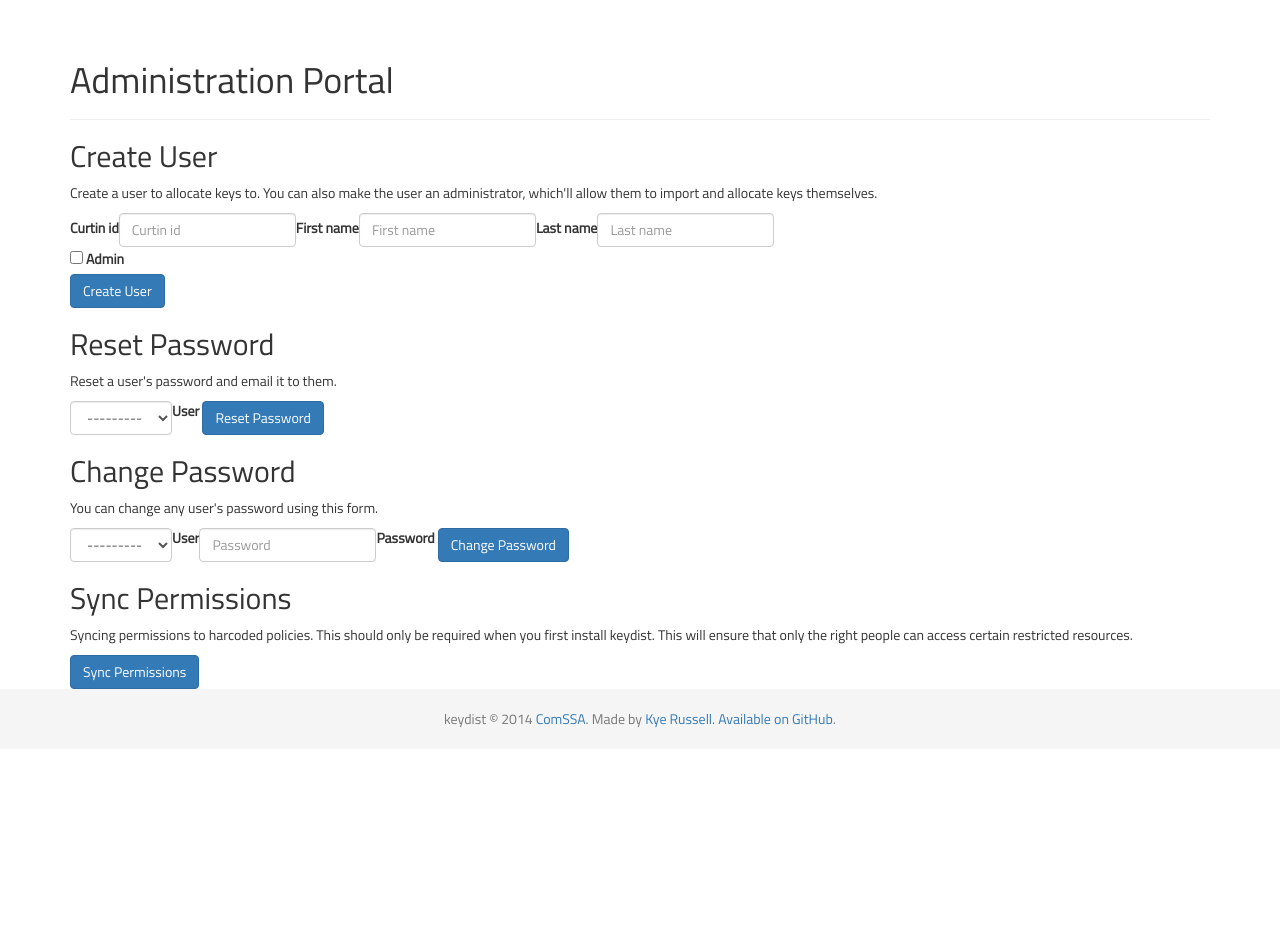
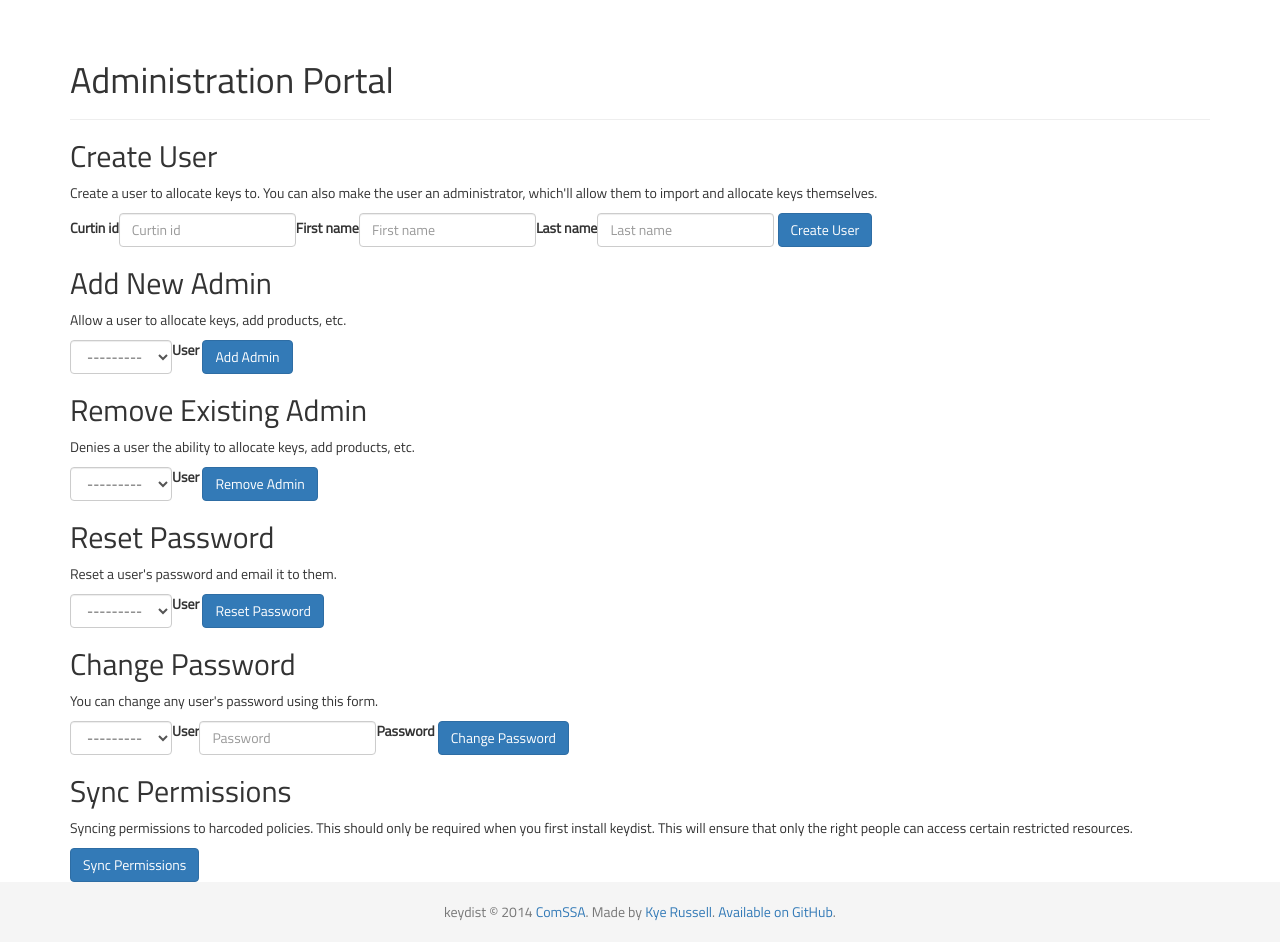
Before and after one commit to ComSSA/keydist, a Django app: page /accounts/admin in a window 1280 px wide. Shown: the part 52-994 px from the top of the page. Before the commit the page ends 780 px from the top, so only its background shows below. Run offline with Django 3.2, Linux system fonts and the light colour scheme; the visitor is signed in with stand-in values (Sample User, id 1); parts of the project's set-up code (start-up, migrations or seed data) failed here and were passed over; some libraries are stand-ins or nearby versions.

Commit message:
added ability to toggle admin status on or off

```diff
--- a/accounts/forms.py
+++ b/accounts/forms.py
@@ -14,10 +14,6 @@ class CreateUserForm(forms.Form):
 
     last_name = forms.CharField(
         max_length = 30
-    )
-
-    admin = forms.BooleanField(
-        required = False
     )
 
 class LoginForm(forms.Form):
@@ -61,6 +57,22 @@ class UserSelectionForm(forms.Form):
             })
         )
 
+class NonAdminSelectionForm(forms.Form):
+    user = forms.ModelChoiceField(
+        get_user_model().objects.filter(is_superuser = False),
+        widget = forms.Select(attrs = {
+            'class': 'col-md-4'
+            })
+        )
+
+class AdminSelectionForm(forms.Form):
+    user = forms.ModelChoiceField(
+        get_user_model().objects.filter(is_superuser = True),
+        widget = forms.Select(attrs = {
+            'class': 'col-md-4'
+        })
+    )
+
 class AdminChangePasswordForm(forms.Form):
     user = forms.ModelChoiceField(
         get_user_model().objects.all(),
--- a/accounts/templates/accounts/admin.html
+++ b/accounts/templates/accounts/admin.html
@@ -15,6 +15,27 @@ allow them to import and allocate keys themselves.</p>
 		{% bootstrap_button 'Create User' button_type='submit' %}
 	{% endbuttons %}
 </form>
+
+<h2>Add New Admin</h2>
+<p>Allow a user to allocate keys, add products, etc.</p>
+<form action="{% url 'accounts:admin-add-admin' %}" method="post" class="form-inline">
+	{% csrf_token %}
+	{% bootstrap_form add_admin_form layout='inline' %}
+	{% buttons %}
+		{% bootstrap_button 'Add Admin' button_type='submit' %}
+	{% endbuttons %}
+</form>
+
+<h2>Remove Existing Admin</h2>
+<p>Denies a user the ability to allocate keys, add products, etc.</p>
+<form action="{% url 'accounts:admin-remove-admin' %}" method="post" class="form-inline">
+	{% csrf_token %}
+	{% bootstrap_form remove_admin_form layout='inline' %}
+	{% buttons %}
+		{% bootstrap_button 'Remove Admin' button_type='submit' %}
+	{% endbuttons %}
+</form>
+
 
 <h2>Reset Password</h2>
 <p>Reset a user's password and email it to them.</p>
--- a/accounts/urls.py
+++ b/accounts/urls.py
@@ -26,6 +26,18 @@ urlpatterns = patterns('',
         permission_required('accounts.create_kanriuser')
         (views.admin_create_user),
         name = 'admin-createuser'
+    ),
+
+    url(r'^admin/add_admin$',
+        permission_required('accounts.change_kanriuser')
+        (views.admin_add_admin),
+        name = 'admin-add-admin'
+    ),
+
+    url(r'^admin/remove_admin$',
+        permission_required('accounts.change_kanriuser')
+        (views.admin_remove_admin),
+        name = 'admin-remove-admin'
     ),
 
     url(r'^admin/pass$',
--- a/accounts/views.py
+++ b/accounts/views.py
@@ -37,9 +37,13 @@ def logout(request):
 def admin(request):
     change_password_form = AdminChangePasswordForm()
     reset_password_form = UserSelectionForm()
+    add_admin_form = NonAdminSelectionForm()
+    remove_admin_form = AdminSelectionForm()
     create_user_form = CreateUserForm()
     return render(request, 'accounts/admin.html', {
         'password_form': change_password_form,
+        'add_admin_form': add_admin_form,
+        'remove_admin_form': remove_admin_form,
         'reset_password_form': reset_password_form,
         'create_user_form': create_user_form
         })
@@ -111,44 +115,13 @@ def admin_create_user(request):
         form = CreateUserForm(request.POST)
         if form.is_valid():
             try:
-                if form.cleaned_data['admin']:
-                    pw = get_user_model().objects.make_random_password()
-                    u = get_user_model().objects.create_superuser(
-                        form.cleaned_data['curtin_id'],
-                        form.cleaned_data['first_name'],
-                        form.cleaned_data['last_name'],
-                        pw
-                    )
-
-                    u.save()
-
-                    message = """\
-                            Dear %s,
-
-                            %s has made you an administrator on keydist.
-
-                            Your password has been set to: '%s'.
-
-                            --
-                            keydist
-                            http://keydist.comssa.org.au/
-                            """ % (u.first_name, request.user.first_name, pw)
-
-                    send_mail(
-                        subject = 'Welcome to keydist',
-                        message = dedent(message),
-                        from_email = 'keydist@comssa.org.au',
-                        recipient_list = (u.email,),
-                    )
-                    messages.success(request, 'The user has been created and a password has been emailed to them.')
-                else:
-                    u = get_user_model().objects.create_user(
-                        form.cleaned_data['curtin_id'],
-                        form.cleaned_data['first_name'],
-                        form.cleaned_data['last_name']
-                    )
-                    u.save()
-                    messages.success(request, 'User created.')
+                u = get_user_model().objects.create_user(
+                    form.cleaned_data['curtin_id'],
+                    form.cleaned_data['first_name'],
+                    form.cleaned_data['last_name']
+                )
+                u.save()
+                messages.success(request, 'User created.')
             except ValidationError as e:
                 messages.error(request, 'Error creating user: %s' % e)
                 return redirect('accounts:admin')
@@ -156,6 +129,73 @@ def admin_create_user(request):
             messages.error(request, "Error.")
 
     return redirect('accounts:admin')
+
+def admin_add_admin(request):
+    if request.method == 'POST':
+        form = NonAdminSelectionForm(request.POST)
+        if form.is_valid():
+            user = form.cleaned_data['user']
+            user.is_superuser = True
+            pw = get_user_model().objects.make_random_password()
+            user.set_password(pw)
+            user.save()
+
+            message = """\
+                    Dear %s,
+
+                    %s has made you an administrator on keydist.
+
+                    Your password has been set to: '%s'.
+
+                    --
+                    keydist
+                    http://keydist.comssa.org.au/
+                    """ % (user.first_name, request.user.first_name, pw)
+
+            send_mail(
+                subject = 'Welcome to keydist',
+                message = dedent(message),
+                from_email = 'keydist@comssa.org.au',
+                recipient_list = (user.email,),
+            )
+            messages.success(request, 'The user has been created and a password has been emailed to them.')
+        else:
+            messages.error(request, "Error.")
+
+    return redirect('accounts:admin')
+
+def admin_remove_admin(request):
+    if request.method == 'POST':
+        form = AdminSelectionForm(request.POST)
+        if form.is_valid():
+            user = form.cleaned_data['user']
+            user.is_superuser = False
+            pw = get_user_model().objects.make_random_password()
+            user.set_password(pw)
+            user.save()
+
+            message = """\
+                    Dear %s,
+
+                    %s has removed you as an administrator on keydist.
+
+                    --
+                    keydist
+                    http://keydist.comssa.org.au/
+                    """ % (user.first_name, request.user.first_name)
+
+            send_mail(
+                subject = 'Welcome to keydist',
+                message = dedent(message),
+                from_email = 'keydist@comssa.org.au',
+                recipient_list = (user.email,),
+            )
+            messages.success(request, 'The user has been removed as an admin.')
+        else:
+            messages.error(request, "Error.")
+
+    return redirect('accounts:admin')
+
 
 def cp(request):
     try:
```
